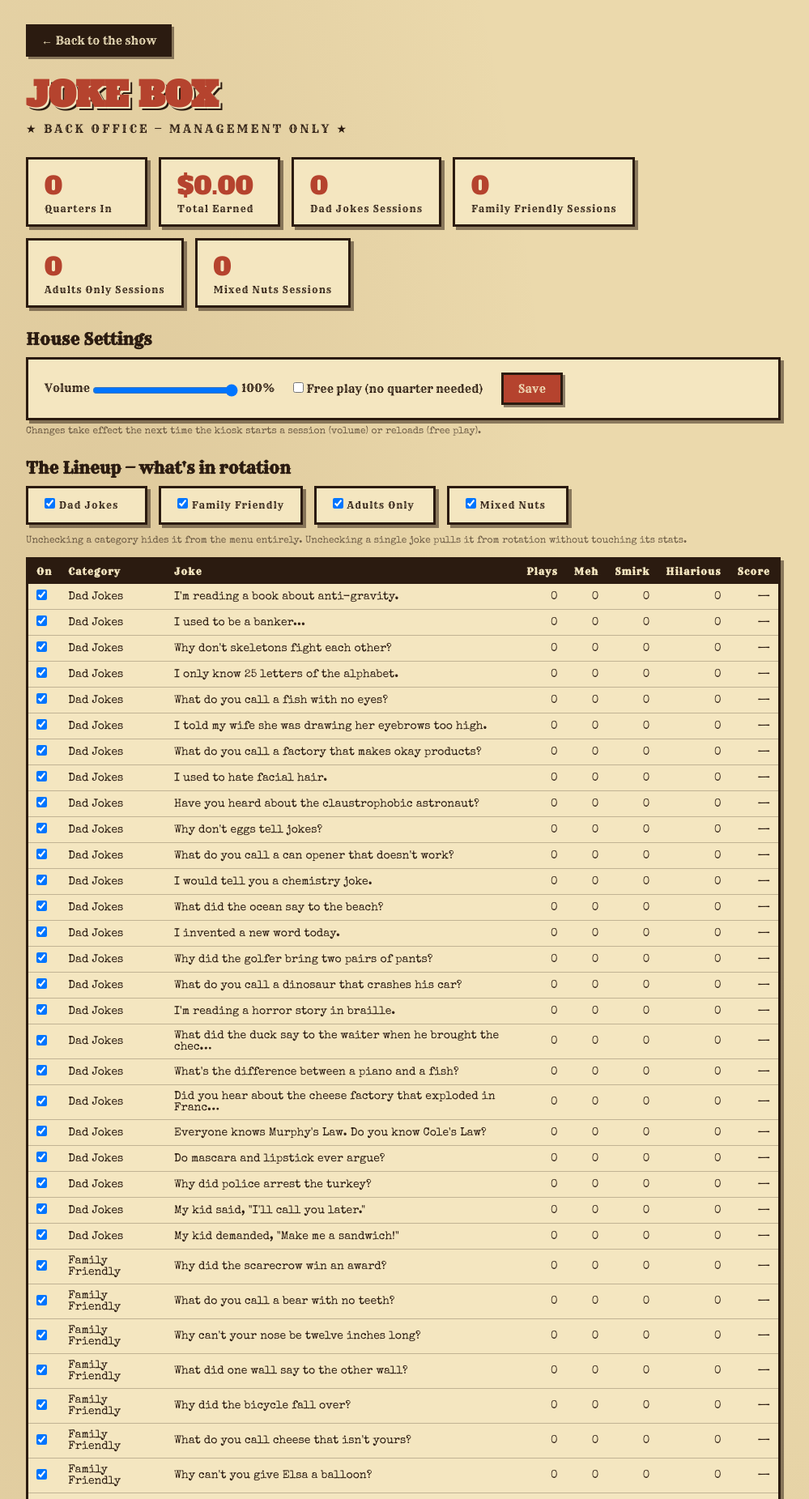
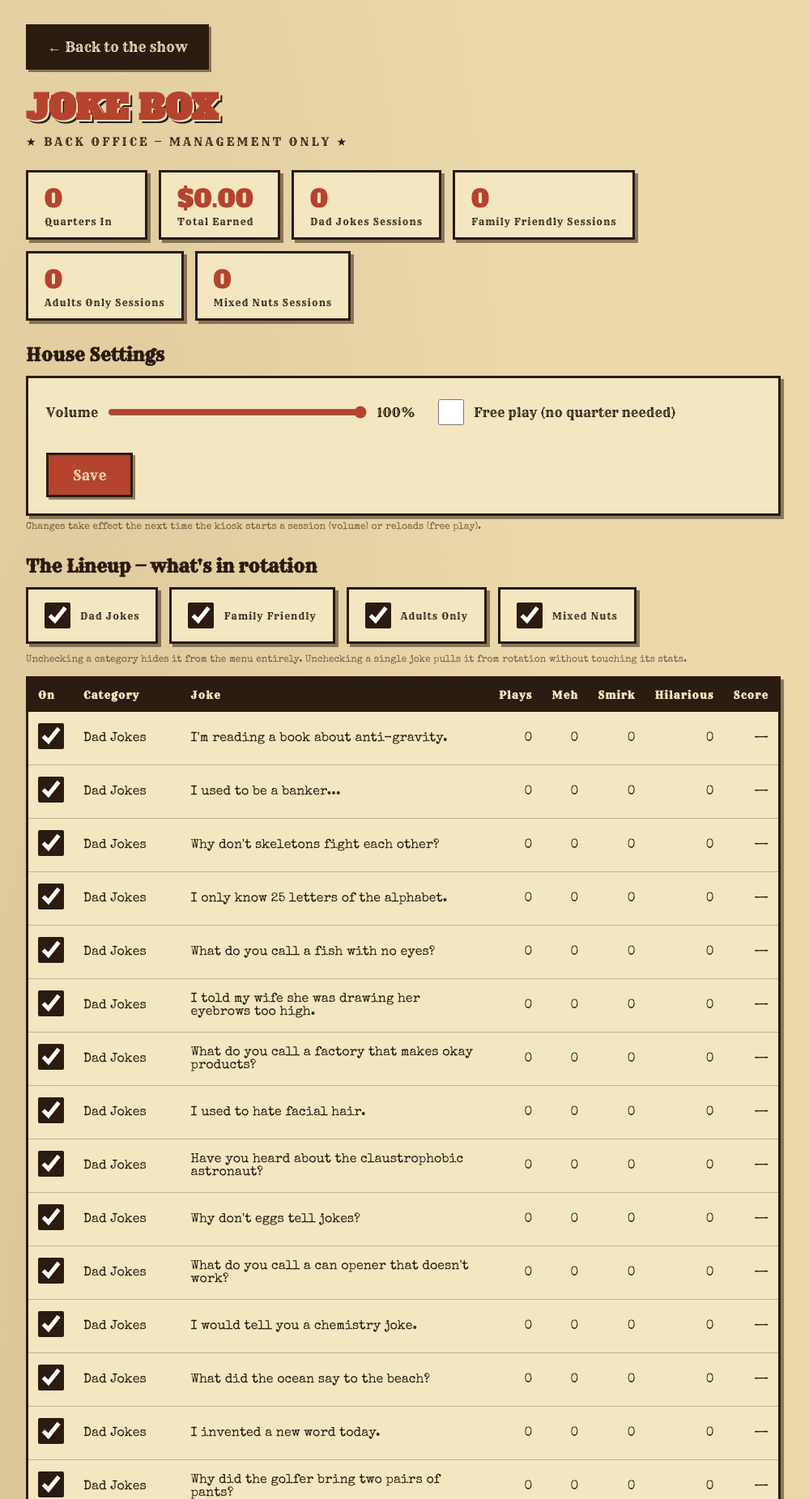
Before and after one commit to trevpoulson/jokebox, a Flask app: page /admin in a window 1280 px wide. Shown: the top 1851 px of the page at 81% size, without its empty margins (142-1141 px from the left). Run offline with Flask 3, Linux system fonts and the light colour scheme.

Commit message:
bfcache audio revival + touch-friendly admin panel
Co-Authored-By: Claude Fable 5 <noreply@anthropic.com>

```diff
--- a/software/templates/admin.html
+++ b/software/templates/admin.html
@@ -38,31 +38,41 @@ h1 {
 }
 .card .num { font-family: 'Alfa Slab One', serif; font-size: 30px; color: #B5432E; }
 .card .lbl { font-family: 'Rye', serif; font-size: 12px; letter-spacing: 1px; }
-h2 { font-family: 'Rye', serif; font-size: 20px; margin: 26px 0 10px; }
+h2 { font-family: 'Rye', serif; font-size: 22px; margin: 28px 0 12px; }
 table { width: 100%; border-collapse: collapse; background: #F4E6C0; border: 3px solid #2B1B10; box-shadow: 4px 4px 0 rgba(43,27,16,0.5); }
-th, td { padding: 7px 10px; border-bottom: 1px solid rgba(43,27,16,0.25); font-size: 14px; text-align: left; }
-th { font-family: 'Rye', serif; font-size: 12px; letter-spacing: 1px; background: #2B1B10; color: #F4E6C0; }
+th, td { padding: 14px 12px; border-bottom: 1px solid rgba(43,27,16,0.25); font-size: 16px; text-align: left; }
+th { font-family: 'Rye', serif; font-size: 13px; letter-spacing: 1px; background: #2B1B10; color: #F4E6C0; padding: 12px; }
 td.num, th.num { text-align: right; }
 tr:last-child td { border-bottom: none; }
+tbody tr { cursor: pointer; } /* whole row toggles its checkbox */
 .score-good { color: #78893B; font-weight: bold; }
 .score-bad { color: #B5432E; font-weight: bold; }
-form.settings { background: #F4E6C0; border: 3px solid #2B1B10; box-shadow: 4px 4px 0 rgba(43,27,16,0.5); padding: 16px 20px; display: flex; align-items: center; gap: 22px; flex-wrap: wrap; }
-form.settings label { font-family: 'Rye', serif; font-size: 14px; }
-form.settings input[type=range] { width: 180px; vertical-align: middle; }
+/* touch-first controls: nothing smaller than a fingertip */
+input[type=checkbox] {
+  width: 32px; height: 32px;
+  accent-color: #2B1B10;
+  cursor: pointer;
+  flex: none;
+}
+form.settings { background: #F4E6C0; border: 3px solid #2B1B10; box-shadow: 4px 4px 0 rgba(43,27,16,0.5); padding: 20px 22px; display: flex; align-items: center; gap: 28px; flex-wrap: wrap; }
+form.settings label { font-family: 'Rye', serif; font-size: 16px; display: flex; align-items: center; gap: 12px; }
+form.settings input[type=range] { width: min(320px, 60vw); height: 44px; accent-color: #B5432E; vertical-align: middle; }
 form.settings button {
-  font-family: 'Rye', serif; font-size: 14px;
+  font-family: 'Rye', serif; font-size: 17px;
   background: #B5432E; color: #F4E6C0; border: 3px solid #2B1B10;
-  padding: 8px 18px; cursor: pointer; box-shadow: 3px 3px 0 rgba(43,27,16,0.5);
+  padding: 14px 30px; cursor: pointer; box-shadow: 3px 3px 0 rgba(43,27,16,0.5);
+  min-height: 52px;
 }
+.cards label.card { display: flex; align-items: center; gap: 12px; padding: 16px 20px; }
 .note { font-size: 12px; opacity: 0.65; margin-top: 8px; }
 .back-link {
   display: inline-block;
   font-family: 'Rye', serif;
-  font-size: 14px;
+  font-size: 17px;
   color: #F4E6C0;
   background: #2B1B10;
   text-decoration: none;
-  padding: 8px 16px;
+  padding: 14px 24px;
   border: 3px solid #2B1B10;
   box-shadow: 3px 3px 0 rgba(43,27,16,0.5);
   margin-bottom: 18px;
@@ -129,9 +139,26 @@ form.settings button {
     </tr>
     {% endfor %}
   </table>
-  <button type="submit" style="font-family:'Rye',serif;font-size:15px;background:#B5432E;color:#F4E6C0;border:3px solid #2B1B10;padding:10px 24px;cursor:pointer;box-shadow:3px 3px 0 rgba(43,27,16,0.5);margin-top:14px;">Save Lineup</button>
+  <button type="submit" style="font-family:'Rye',serif;font-size:17px;background:#B5432E;color:#F4E6C0;border:3px solid #2B1B10;padding:14px 32px;min-height:52px;cursor:pointer;box-shadow:3px 3px 0 rgba(43,27,16,0.5);margin-top:16px;">Save Lineup</button>
 </form>
 <div class="note">Score = (2×hilarious + smirk − 1.5×meh) ÷ total votes. Jokes need 3+ votes before the score changes how often they're picked.</div>
 
+<script>
+// touch convenience: tapping anywhere on a joke's row toggles it, no need
+// to hit the checkbox itself
+document.querySelectorAll("table tr").forEach((row) => {
+  const cb = row.querySelector('input[type="checkbox"]');
+  if (!cb) return;
+  row.addEventListener("click", (e) => {
+    if (e.target === cb) {
+      row.style.opacity = cb.checked ? "1" : "0.45";
+      return;
+    }
+    cb.checked = !cb.checked;
+    row.style.opacity = cb.checked ? "1" : "0.45";
+  });
+});
+</script>
+
 </body>
 </html>
```
Also changed, not shown: docs/static/app.js (+13 -0 lines), software/static/app.js (+13 -0 lines).
